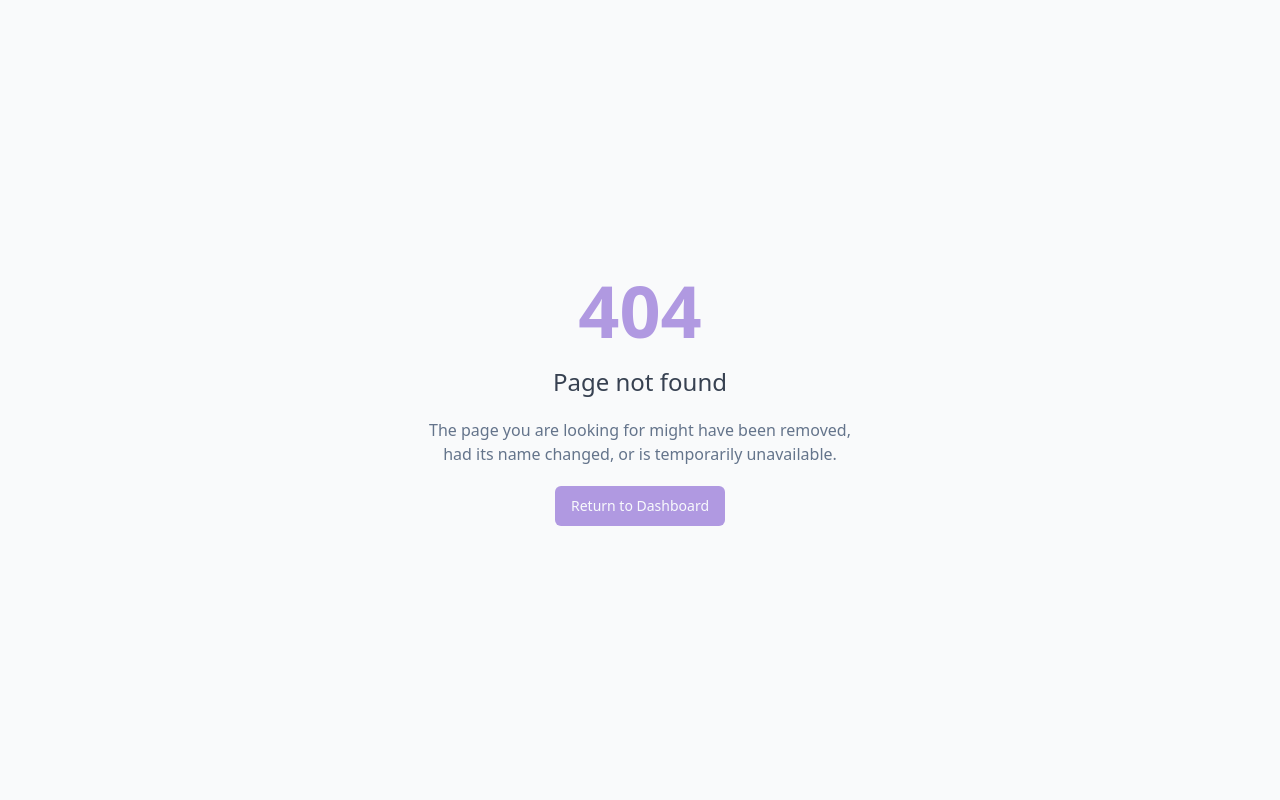
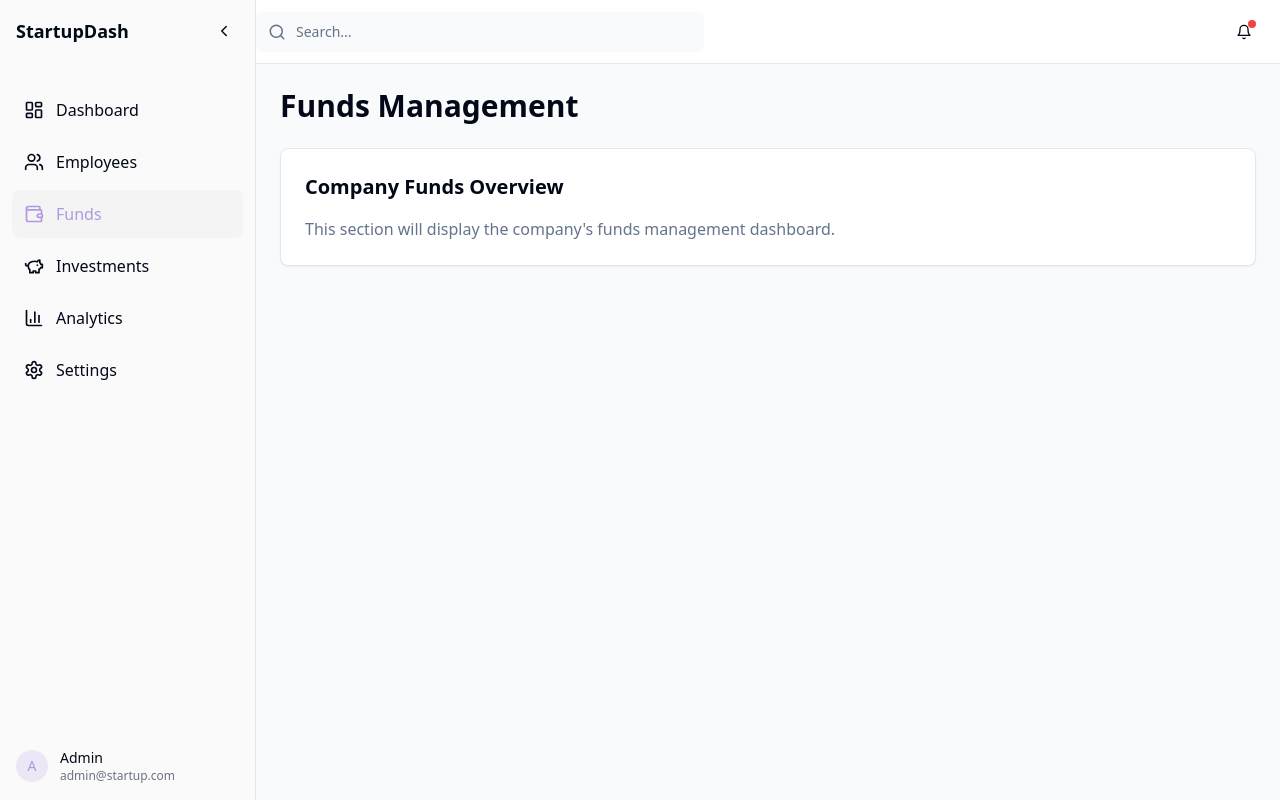
Before and after one commit to manobalan-08/phoenix-dashboard-alpha, a React (Vite) app: page /funds in a window 1280 px wide. Before the commit this address had no page. Built offline with nearby package versions, Linux system fonts and the light colour scheme.

Commit message:
Add funds and investments sections to sidebar
Add new sections for funds and investments in the sidebar component.

```diff
--- a/src/App.tsx
+++ b/src/App.tsx
@@ -9,11 +9,12 @@ import NotFound from "./pages/NotFound";
 import { DashboardLayout } from "./components/dashboard/DashboardLayout";
 import Dashboard from "./pages/Dashboard";
 import Employees from "./pages/Employees";
+import Funds from "./pages/Funds";
+import Investments from "./pages/Investments";
 import Analytics from "./pages/Analytics";
 import Settings from "./pages/Settings";
 
 function App() {
-  // Create a new QueryClient instance within the component
   const queryClient = new QueryClient();
 
   return (
@@ -29,6 +30,16 @@ function App() {
                 <Employees />
               </DashboardLayout>
             } />
+            <Route path="/funds" element={
+              <DashboardLayout>
+                <Funds />
+              </DashboardLayout>
+            } />
+            <Route path="/investments" element={
+              <DashboardLayout>
+                <Investments />
+              </DashboardLayout>
+            } />
             <Route path="/analytics" element={
               <DashboardLayout>
                 <Analytics />
@@ -39,7 +50,6 @@ function App() {
                 <Settings />
               </DashboardLayout>
             } />
-            {/* ADD ALL CUSTOM ROUTES ABOVE THE CATCH-ALL "*" ROUTE */}
             <Route path="*" element={<NotFound />} />
           </Routes>
         </BrowserRouter>
--- a/src/components/dashboard/Sidebar.tsx
+++ b/src/components/dashboard/Sidebar.tsx
@@ -9,6 +9,8 @@ import {
   Settings,
   Menu,
   ChevronRight,
+  Wallet,
+  PiggyBank,
 } from "lucide-react";
 
 interface SidebarProps {
@@ -28,6 +30,16 @@ export function Sidebar({ isMobile, expanded, setExpanded }: SidebarProps) {
       title: "Employees",
       href: "/employees",
       icon: <Users size={20} />,
+    },
+    {
+      title: "Funds",
+      href: "/funds",
+      icon: <Wallet size={20} />,
+    },
+    {
+      title: "Investments",
+      href: "/investments",
+      icon: <PiggyBank size={20} />,
     },
     {
       title: "Analytics",
--- /dev/null
+++ b/src/pages/Funds.tsx
@@ -0,0 +1,22 @@
+
+import React from "react";
+import { Card } from "@/components/ui/card";
+
+const Funds = () => {
+  return (
+    <div className="space-y-6">
+      <div className="flex justify-between items-center">
+        <h1 className="text-3xl font-bold">Funds Management</h1>
+      </div>
+
+      <Card className="p-6">
+        <h2 className="text-xl font-semibold mb-4">Company Funds Overview</h2>
+        <p className="text-muted-foreground">
+          This section will display the company's funds management dashboard.
+        </p>
+      </Card>
+    </div>
+  );
+};
+
+export default Funds;
--- /dev/null
+++ b/src/pages/Investments.tsx
@@ -0,0 +1,22 @@
+
+import React from "react";
+import { Card } from "@/components/ui/card";
+
+const Investments = () => {
+  return (
+    <div className="space-y-6">
+      <div className="flex justify-between items-center">
+        <h1 className="text-3xl font-bold">Investment Portfolio</h1>
+      </div>
+
+      <Card className="p-6">
+        <h2 className="text-xl font-semibold mb-4">Investment Overview</h2>
+        <p className="text-muted-foreground">
+          This section will display the company's investment portfolio and tracking.
+        </p>
+      </Card>
+    </div>
+  );
+};
+
+export default Investments;
```
